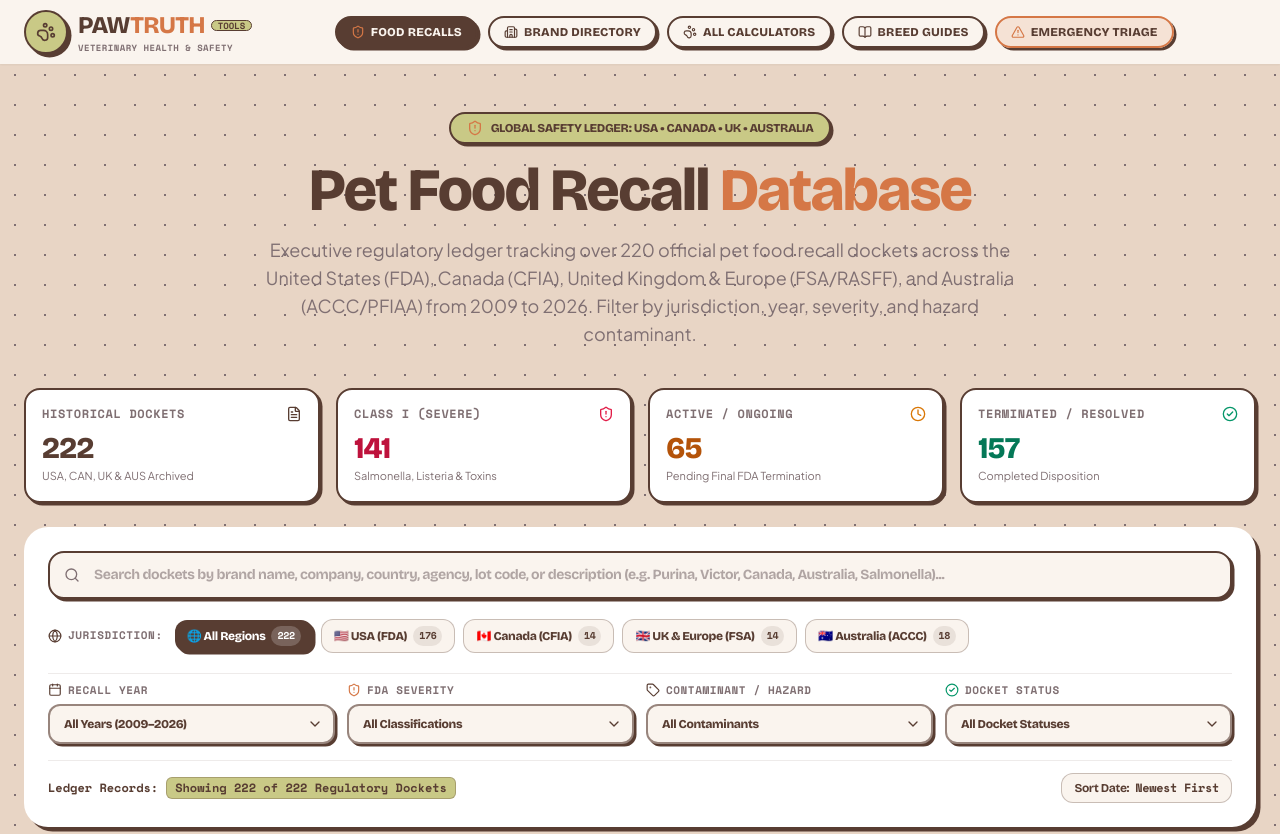
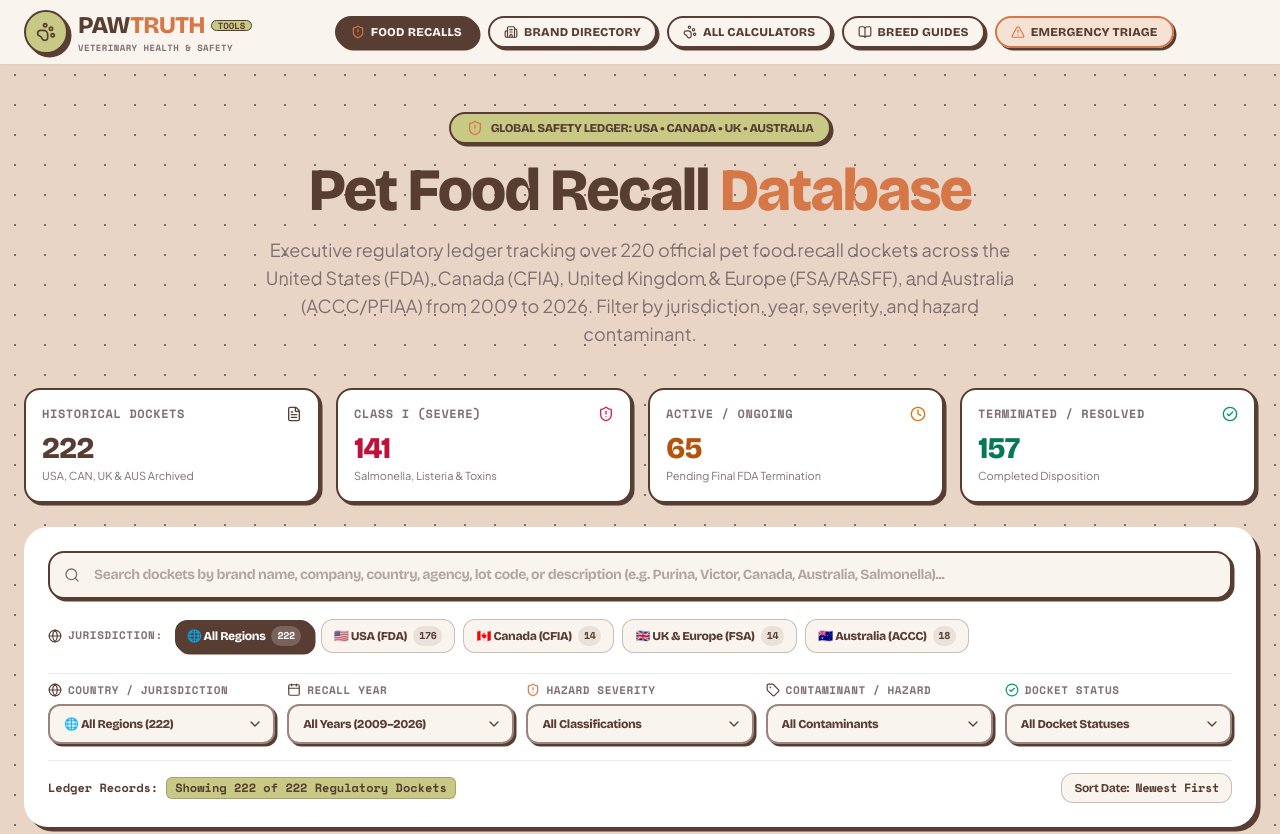
Before and after one commit to tsakib-01/pet-website, a Next.js app: page /recalls in a window 1280 px wide. Shown: the top 834 px of the page. Built offline with nearby package versions, Linux system fonts and the light colour scheme.

Commit message:
feat(recalls): add Country dropdown, URL search param auto-selection, and localStorage country persistence

```diff
--- a/src/components/recalls/RecallTableLedger.tsx
+++ b/src/components/recalls/RecallTableLedger.tsx
@@ -1,6 +1,6 @@
 "use client";
 
-import React, { useState, useMemo } from "react";
+import React, { useState, useMemo, useEffect } from "react";
 import Link from "next/link";
 import { HISTORICAL_FDA_TIMELINE, HistoricalDocketEntry } from "@/data/historicalTimeline";
 import BrandLogo from "./BrandLogo";
@@ -134,6 +134,38 @@
     sortOrder,
   ]);
 
+  // Check URL parameter (?country=canada / ?country=australia) or saved preference
+  useEffect(() => {
+    if (typeof window === "undefined") return;
+    const params = new URLSearchParams(window.location.search);
+    const countryParam = params.get("country");
+    if (countryParam) {
+      const lower = countryParam.toLowerCase();
+      if (lower === "canada" || lower === "ca") setSelectedCountry("Canada");
+      else if (lower === "australia" || lower === "au") setSelectedCountry("Australia");
+      else if (lower === "uk" || lower === "europe" || lower === "eu" || lower === "gb") setSelectedCountry("UK & Europe");
+      else if (lower === "usa" || lower === "us") setSelectedCountry("USA");
+    } else {
+      const saved = localStorage.getItem("pawtruth_preferred_country");
+      if (saved && ["USA", "Canada", "UK & Europe", "Australia"].includes(saved)) {
+        setSelectedCountry(saved);
+      }
+    }
+  }, []);
+
+  // Country change with persistence
+  const handleCountryChange = (val: string) => {
+    setSelectedCountry(val);
+    setCurrentPage(1);
+    if (typeof window !== "undefined") {
+      if (val !== "all") {
+        localStorage.setItem("pawtruth_preferred_country", val);
+      } else {
+        localStorage.removeItem("pawtruth_preferred_country");
+      }
+    }
+  };
+
   // Reset page when filters change
   const handleFilterChange = (setter: (v: string) => void, val: string) => {
     setter(val);
@@ -148,6 +180,9 @@
     setSelectedHazard("all");
     setSelectedStatus("all");
     setCurrentPage(1);
+    if (typeof window !== "undefined") {
+      localStorage.removeItem("pawtruth_preferred_country");
+    }
   };
 
   // Toggle Row Expansion
@@ -300,7 +335,7 @@
           </span>
           <button
             type="button"
-            onClick={() => handleFilterChange(setSelectedCountry, "all")}
+            onClick={() => handleCountryChange("all")}
             className={`inline-flex items-center gap-1.5 px-3 py-1.5 rounded-xl text-xs font-heading font-black transition-all ${
               selectedCountry === "all"
                 ? "bg-brand-espresso text-white shadow-paper-sm"
@@ -320,7 +355,7 @@
           </button>
           <button
             type="button"
-            onClick={() => handleFilterChange(setSelectedCountry, "USA")}
+            onClick={() => handleCountryChange("USA")}
             className={`inline-flex items-center gap-1.5 px-3 py-1.5 rounded-xl text-xs font-heading font-black transition-all ${
               selectedCountry === "USA"
                 ? "bg-brand-espresso text-white shadow-paper-sm"
@@ -340,7 +375,7 @@
           </button>
           <button
             type="button"
-            onClick={() => handleFilterChange(setSelectedCountry, "Canada")}
+            onClick={() => handleCountryChange("Canada")}
             className={`inline-flex items-center gap-1.5 px-3 py-1.5 rounded-xl text-xs font-heading font-black transition-all ${
               selectedCountry === "Canada"
                 ? "bg-brand-espresso text-white shadow-paper-sm"
@@ -360,7 +395,7 @@
           </button>
           <button
             type="button"
-            onClick={() => handleFilterChange(setSelectedCountry, "UK & Europe")}
+            onClick={() => handleCountryChange("UK & Europe")}
             className={`inline-flex items-center gap-1.5 px-3 py-1.5 rounded-xl text-xs font-heading font-black transition-all ${
               selectedCountry === "UK & Europe"
                 ? "bg-brand-espresso text-white shadow-paper-sm"
@@ -380,7 +415,7 @@
           </button>
           <button
             type="button"
-            onClick={() => handleFilterChange(setSelectedCountry, "Australia")}
+            onClick={() => handleCountryChange("Australia")}
             className={`inline-flex items-center gap-1.5 px-3 py-1.5 rounded-xl text-xs font-heading font-black transition-all ${
               selectedCountry === "Australia"
                 ? "bg-brand-espresso text-white shadow-paper-sm"
@@ -401,7 +436,28 @@
         </div>
 
         {/* Executive Dropdown Selectors */}
-        <div className="grid grid-cols-1 sm:grid-cols-2 lg:grid-cols-4 gap-3 pt-2 border-t border-brand-espresso/10">
+        <div className="grid grid-cols-1 sm:grid-cols-2 lg:grid-cols-5 gap-3 pt-2 border-t border-brand-espresso/10">
+          {/* Country / Jurisdiction Dropdown */}
+          <div className="space-y-1.5">
+            <label className="text-[11px] font-mono font-bold text-brand-taupe uppercase tracking-wider flex items-center gap-1.5">
+              <Globe className="w-3.5 h-3.5 text-brand-espresso" />
+              Country / Jurisdiction
+            </label>
+            <div className="relative">
+              <select
+                value={selectedCountry}
+                onChange={(e) => handleCountryChange(e.target.value)}
+                className="w-full appearance-none bg-[#FAF4EE] border-2 border-brand-espresso/60 hover:border-brand-espresso rounded-xl px-3.5 py-2.5 text-xs font-heading font-black text-brand-espresso shadow-paper-sm focus:outline-none focus:border-brand-terracotta transition-colors pr-9 cursor-pointer"
+              >
+                <option value="all">🌐 All Regions ({countryCounts.all})</option>
+                <option value="USA">🇺🇸 United States — FDA ({countryCounts.USA})</option>
+                <option value="Canada">🇨🇦 Canada — CFIA ({countryCounts.Canada})</option>
+                <option value="UK & Europe">🇬🇧 UK &amp; Europe — FSA ({countryCounts["UK & Europe"]})</option>
+                <option value="Australia">🇦🇺 Australia — ACCC ({countryCounts.Australia})</option>
+              </select>
+              <ChevronDown className="w-4 h-4 text-brand-espresso pointer-events-none absolute right-3 top-1/2 -translate-y-1/2" />
+            </div>
+          </div>
           {/* Year Dropdown */}
           <div className="space-y-1.5">
             <label className="text-[11px] font-mono font-bold text-brand-taupe uppercase tracking-wider flex items-center gap-1.5">
@@ -429,7 +485,7 @@
           <div className="space-y-1.5">
             <label className="text-[11px] font-mono font-bold text-brand-taupe uppercase tracking-wider flex items-center gap-1.5">
               <ShieldAlert className="w-3.5 h-3.5 text-brand-terracotta" />
-              FDA Severity
+              Hazard Severity
             </label>
             <div className="relative">
               <select
```
